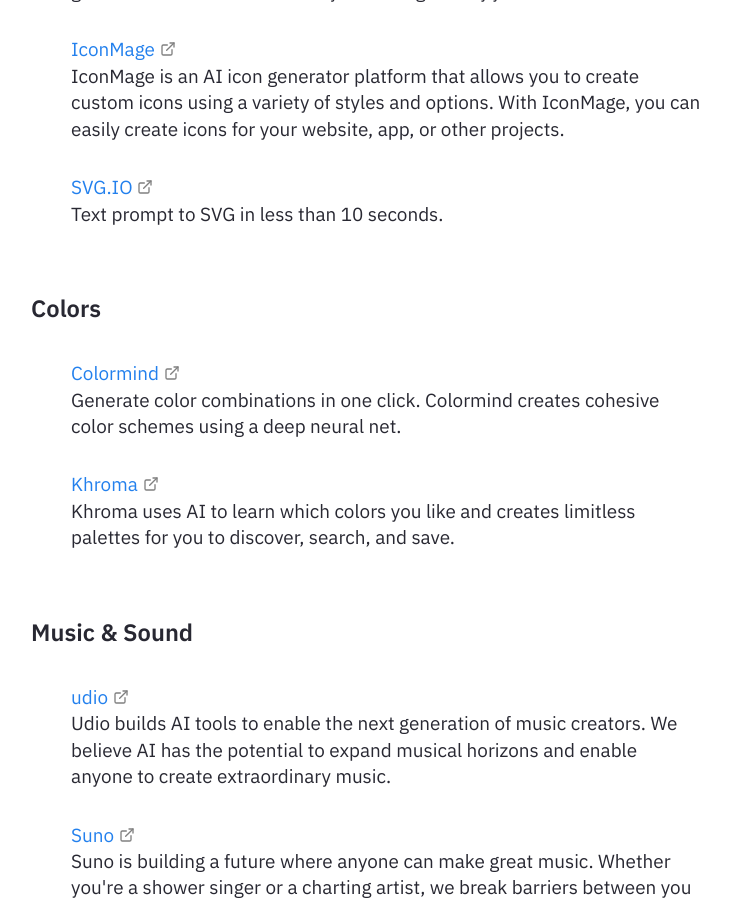
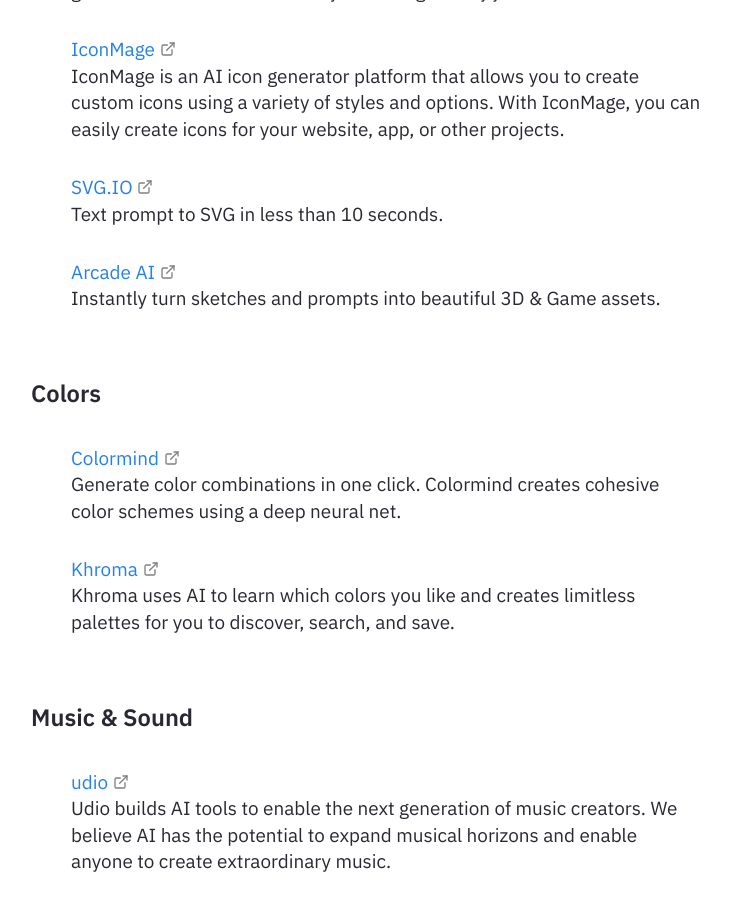
Before and after one commit to AI-Atlaas/ai-atlas-site, a Jekyll site: the page built from pages/index.md, in a window 1280 px wide and 900 px high, scrolled down 15100 px. Shown: the whole window, without its empty margins (274-1004 px from the left). Built offline with Jekyll 4.4.1, drawn with Linux system fonts in a browser that asks for light colours.

Commit message:
Update README from AI-Atlas/AI-Atlas

```diff
--- a/pages/docs/list.md
+++ b/pages/docs/list.md
@@ -388,6 +388,9 @@ This is an atlas of AI tools that are available on the web. This directory conta
 
 - [SVG.IO](https://svg.io/)
    Text prompt to SVG in less than 10 seconds.
+
+- [Arcade AI](https://www.tryarcade.co)
+   Instantly turn sketches and prompts into beautiful 3D & Game assets.
 
 #### Colors
 
```
